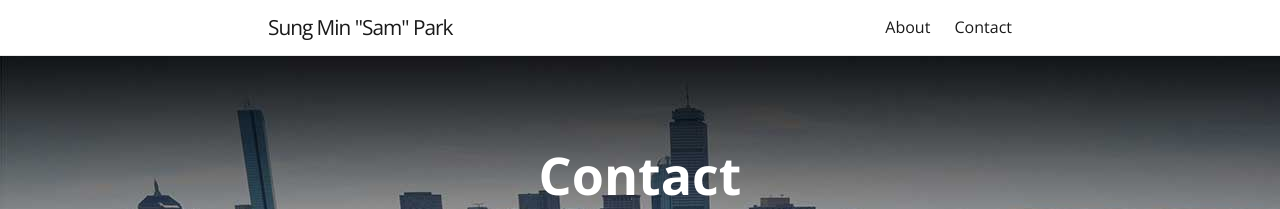
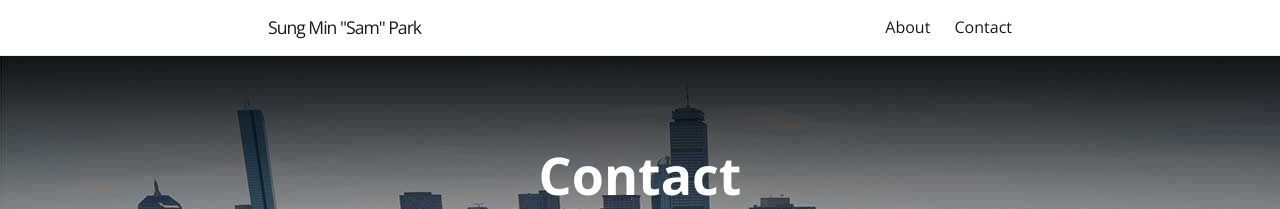
Before and after one commit to sung-max/sung-max.github.io, a Jekyll site: the page built from contact.md, in a window 1280 px wide. Shown: the top 209 px of the page. Built offline with Jekyll 4.4.1, drawn with Linux system fonts in a browser that asks for light colours.

Commit message:
reduce more

```diff
--- a/_sass/blog/_layout.scss
+++ b/_sass/blog/_layout.scss
@@ -10,7 +10,7 @@
 }
 
 .site-title {
-  @include relative-font-size(1.3);
+  @include relative-font-size(1.1);
   font-weight: 300;
   line-height: $base-line-height * $base-font-size * 2.25;
   letter-spacing: -1px;
```
